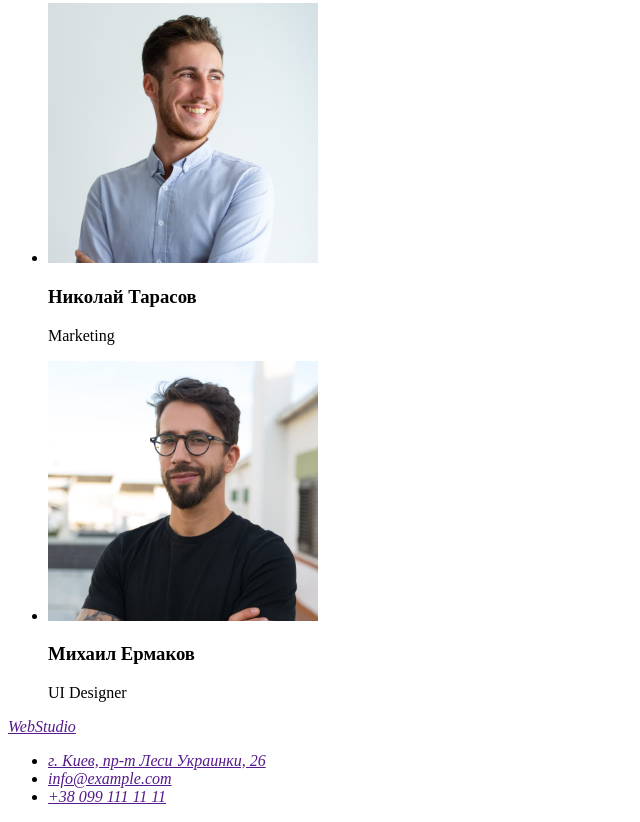
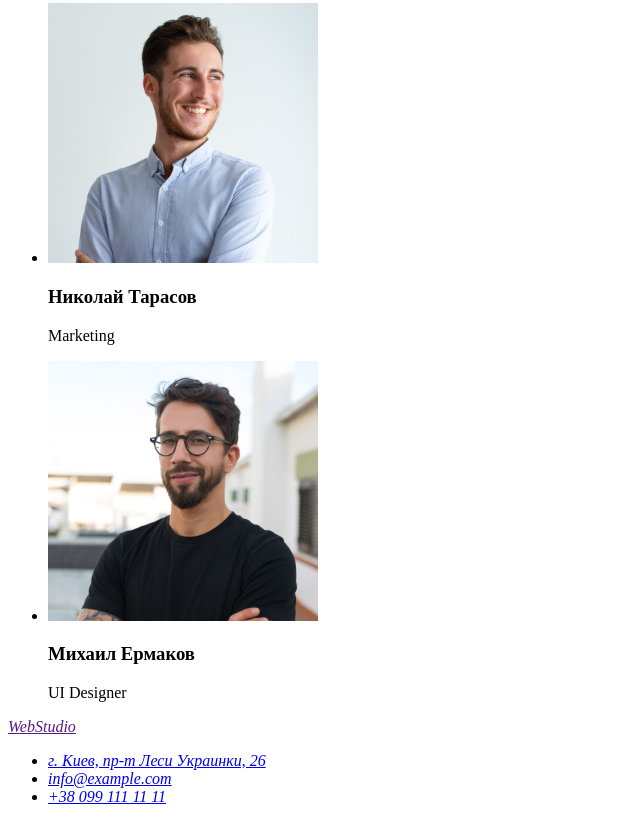
Before and after one commit to Vladyslav-Starostyn/goit-markup-hw-01, a plain HTML site: page index.html in a window 1280 px wide. Shown: the part 1792-2614 px from the top of the page, without its empty margins (0-640 px from the left). Drawn offline with Linux system fonts and the light colour scheme.

Commit message:
исправляет ссылки

```diff
--- a/index.html
+++ b/index.html
@@ -17,7 +17,7 @@
         </ul>
       </nav>
       <button type="button">info@devstudio.com</button>
-      <a href="tel:++380961111111">+38 096 111 11 11</a>
+      <a href="tel:+380961111111">+38 096 111 11 11</a>
     </header>
     <main>
       <!-- section-1 -->
@@ -140,9 +140,13 @@
       <address>
         <a href="">WebStudio</a>
         <ul>
-          <li><a href="">г. Киев, пр-т Леси Украинки, 26</a></li>
-          <li><a href="">info@example.com</a></li>
-          <li><a href="">+38 099 111 11 11</a></li>
+          <li>
+            <a href="https://goo.gl/maps/mEJsGeLwNFtNo4VW8" target="blank"
+              >г. Киев, пр-т Леси Украинки, 26</a
+            >
+          </li>
+          <li><a href="mailto:info@example.com">info@example.com</a></li>
+          <li><a href="tel:+380991111111">+38 099 111 11 11</a></li>
         </ul>
       </address>
     </footer>
```
